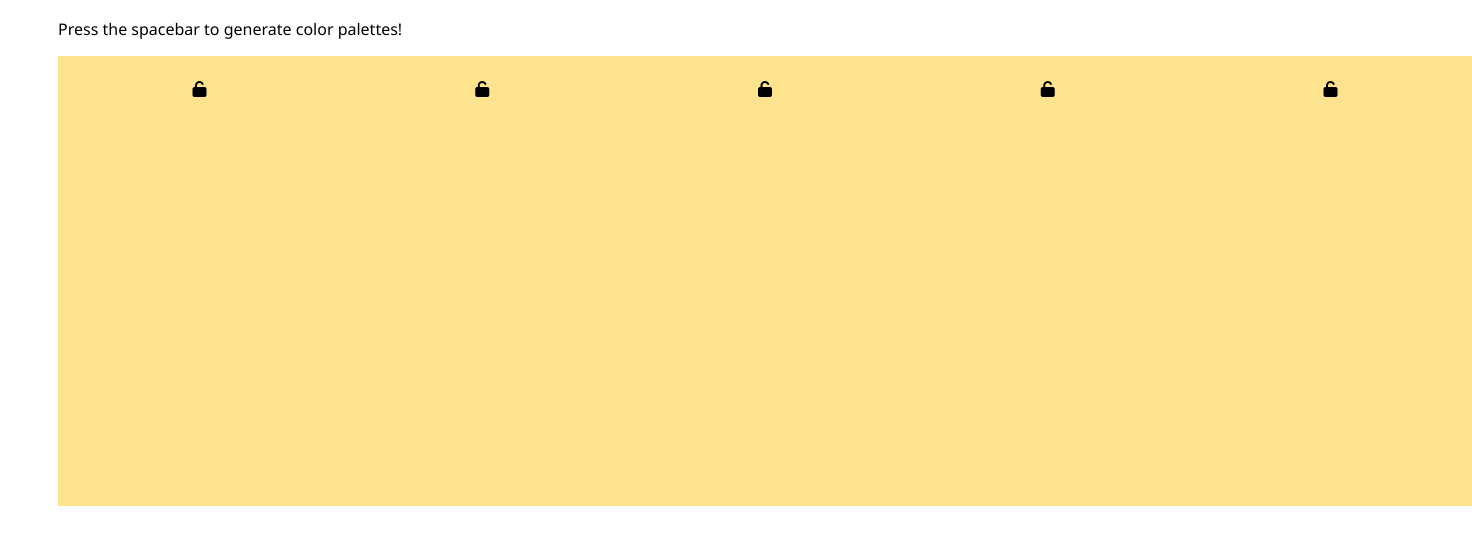
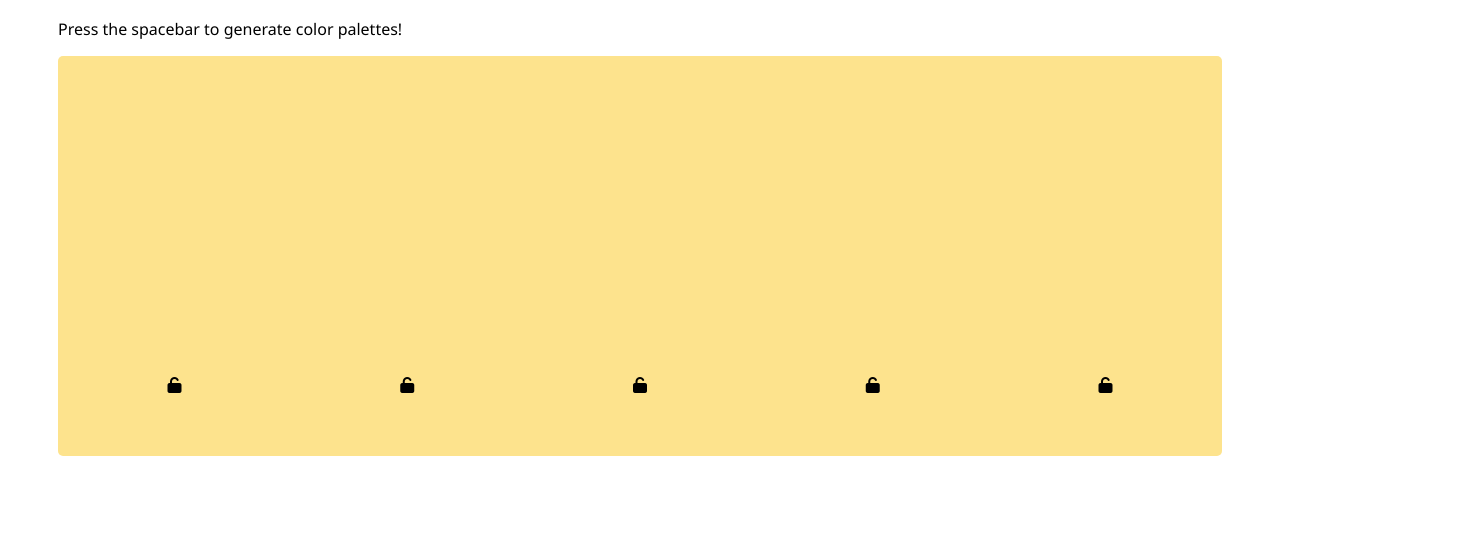
Before and after one commit to rakanshaker/Color-Palette-Generator, a plain HTML site: page index.html in a window 1280 px wide. Shown: the part 99-644 px from the top of the page, 1472 px wide, since content can reach past the window. Drawn offline with Linux system fonts and the light colour scheme.

Commit message:
add additional box styling

```diff
--- a/index.html
+++ b/index.html
@@ -16,27 +16,22 @@
 
         <div class="box-container">
             <div id="box-1" class="box">
-                <div></div>
                 <div><i class="fas fa-unlock"></i></div>
-                <div class="box-hex"><input id="box-1-hex" class="box-hex-input" placeholder=""/></div>
+                <div><input id="box-1-hex" class="box-hex-input" placeholder=""/></div>
             </div>
             <div id="box-2" class="box">
-                <div></div>
                 <div><i class="fas fa-unlock"></i></div>
-                <div class="box-hex"><input id="box-2-hex" class="box-hex-input" placeholder=""/></div>
+                <div><input id="box-2-hex" class="box-hex-input" placeholder=""/></div>
             </div>
             <div id="box-3" class="box">
-                <div></div>
                 <div><i class="fas fa-unlock"></i></div>
                 <div class="box-hex"><input id="box-3-hex" class="box-hex-input" placeholder=""/></div>
             </div>
             <div id="box-4" class="box">
-                <div></div>
                 <div><i class="fas fa-unlock"></i></div>
                 <div class="box-hex"><input id="box-4-hex" class="box-hex-input" placeholder=""/></div>
             </div>
             <div id="box-5" class="box">
-                <div></div>
                 <div><i class="fas fa-unlock"></i></div>
                 <div class="box-hex"><input id="box-5-hex" class="box-hex-input" placeholder=""/></div>
             </div>
--- a/style.css
+++ b/style.css
@@ -21,31 +21,39 @@ p {
 /*Box styles*/
 
 .box-container {
+    border-radius: 5px;
+    flex-direction: row;
     display: flex;
     height: 400px;
+    overflow:hidden;
 }
 
 .box {
+    justify-content: flex-end;
+    display: flex;
+    flex: 1;
+    flex-direction: column;
     background-color: #fde38d;
-    display: inline-block;
-    height:100%;
     padding: 25px;
     text-align: center;
-    width:20%;
-}
-
-.box-hex {
-    height: 5%;
-    position: relative;
-    text-align: center;
-    vertical-align: bottom;
 }
 
 .box-hex-input {
     background: transparent;
     border: none;
-    font-size: large;
+    border-radius: 3px;
+    font-size: 16px;
+    margin-top: 10px;
+    padding: 5px;
     text-align: center;
+    width: 100%;
+}
+
+.box-hex-input:focus,
+.box-hex-input:hover {
+    background: rgba(255, 255, 255, 0.5);
+    border-style: none;
+    outline: none;
 }
 
 /*End box styles*/
```
